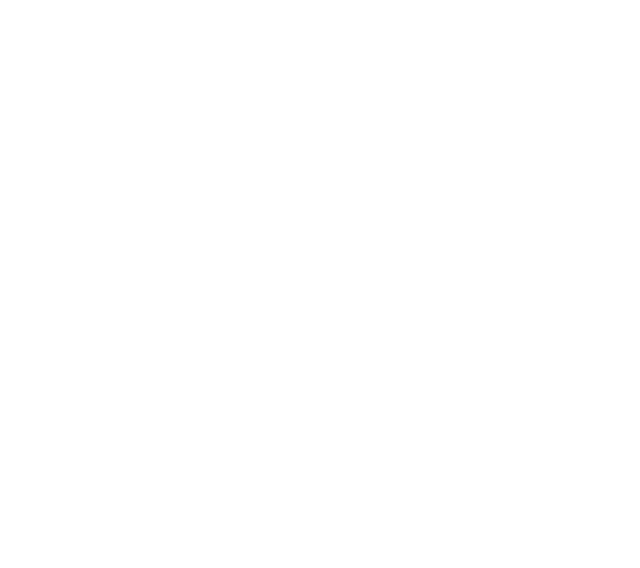
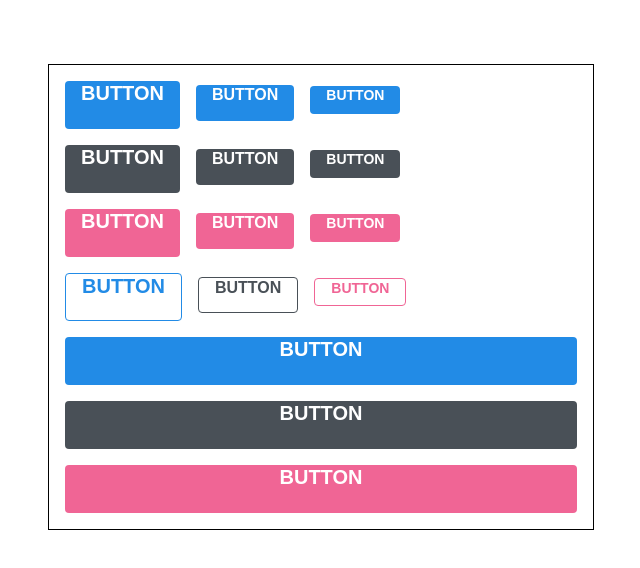
Before and after one commit to kich555/React-Practice, a React (Create React App) app: page / in a window 1280 px wide. Shown: the top 568 px of the page, without its empty margins (319-959 px from the left). Built offline with nearby package versions, Linux system fonts and the light colour scheme.

Commit message:
refactoring

```diff
--- a/src/App.js
+++ b/src/App.js
@@ -33,7 +33,7 @@
         },
       }}
     >
-      {/* <AppBlock>
+      <AppBlock>
         <ButtonGroup>
           <Button size="large">BUTTON</Button>
           <Button>BUTTON</Button>
@@ -79,7 +79,7 @@
             BUTTON
           </Button>
         </ButtonGroup>
-      </AppBlock> */}
+      </AppBlock>
     </ThemeProvider>
   );
 }
```
